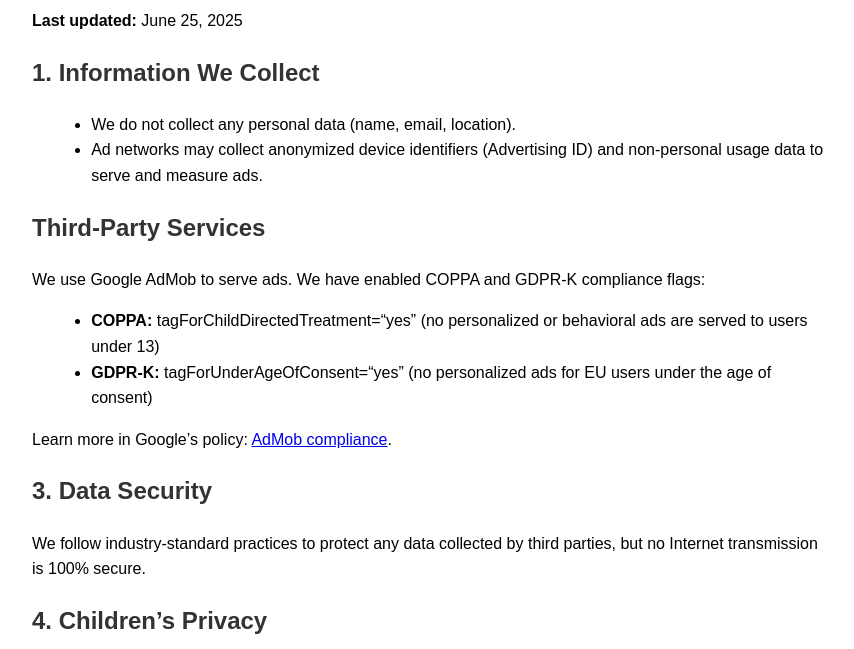
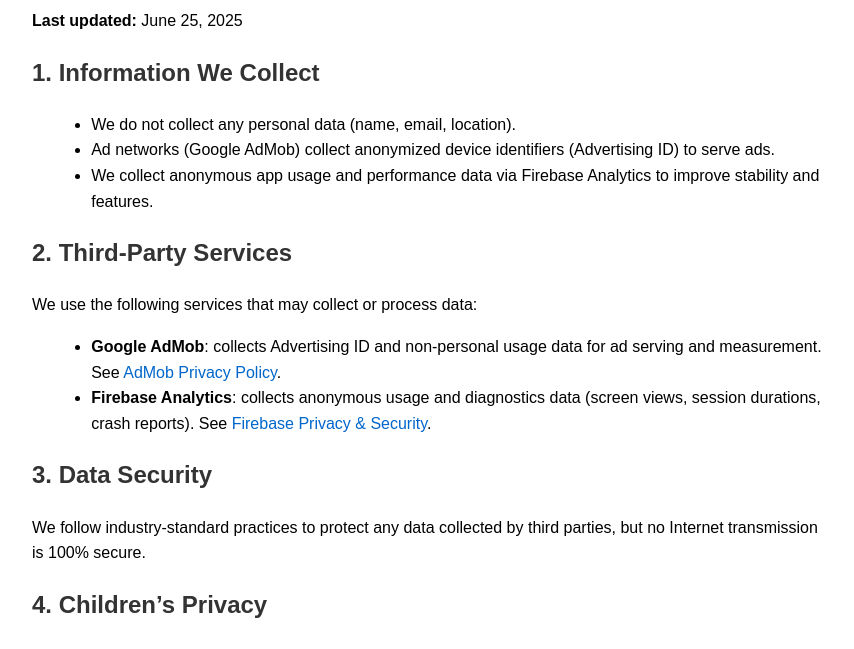
Before and after one commit to RsGinfo/RsGinfo.github.io, a plain HTML site: page privacy.html in a window 1280 px wide. Shown: the part 102-751 px from the top of the page, without its empty margins (208-1062 px from the left). Drawn offline with Linux system fonts and the light colour scheme.

Commit message:
Update privacy.html

```diff
--- a/privacy.html
+++ b/privacy.html
@@ -9,6 +9,7 @@
     h1, h2 { color: #333; }
     ul { margin-left: 1.2rem; }
     hr { border: none; border-top: 1px solid #ccc; margin: 2rem 0; }
+    a { color: #0066cc; text-decoration: none; }
   </style>
 </head>
 <body>
@@ -19,37 +20,28 @@
   <h2>1. Information We Collect</h2>
   <ul>
     <li>We do not collect any personal data (name, email, location).</li>
-    <li>Ad networks may collect anonymized device identifiers (Advertising ID) and non-personal usage data to serve and measure ads.</li>
+    <li>Ad networks (Google AdMob) collect anonymized device identifiers (Advertising ID) to serve ads.</li>
+    <li>We collect anonymous app usage and performance data via Firebase Analytics to improve stability and features.</li>
   </ul>
 
-<h2>Third-Party Services</h2>
-<p>We use Google AdMob to serve ads. We have enabled COPPA and GDPR-K compliance flags:</p>
-<ul>
-  <li>
-    <strong>COPPA:</strong> tagForChildDirectedTreatment=“yes”
-    (no personalized or behavioral ads are served to users under 13)
-  </li>
-  <li>
-    <strong>GDPR-K:</strong> tagForUnderAgeOfConsent=“yes”
-    (no personalized ads for EU users under the age of consent)
-  </li>
-</ul>
-<p>Learn more in Google’s policy: <a href="https://support.google.com/admob/answer/6307024" target="_blank">AdMob compliance</a>.</p>
+  <h2>2. Third-Party Services</h2>
+  <p>We use the following services that may collect or process data:</p>
+  <ul>
+    <li><strong>Google AdMob</strong>: collects Advertising ID and non-personal usage data for ad serving and measurement. See <a href="https://policies.google.com/privacy" target="_blank">AdMob Privacy Policy</a>.</li>
+    <li><strong>Firebase Analytics</strong>: collects anonymous usage and diagnostics data (screen views, session durations, crash reports). See <a href="https://firebase.google.com/support/privacy" target="_blank">Firebase Privacy & Security</a>.</li>
+  </ul>
 
   <h2>3. Data Security</h2>
   <p>We follow industry-standard practices to protect any data collected by third parties, but no Internet transmission is 100% secure.</p>
 
   <h2>4. Children’s Privacy</h2>
-  <p>We do not knowingly collect information from children under 13.
-  If you believe we have, please contact us and we will delete it.</p>
+  <p>We do not knowingly collect information from children under 13. If you believe we have, please contact us and we will delete it.</p>
 
   <h2>5. Changes to This Policy</h2>
-  <p>We may update this Policy.
-  We will post the “Last updated” date at the top. Please review periodically.</p>
+  <p>We may update this Policy. We will post the “Last updated” date at the top. Please review periodically.</p>
 
   <h2>6. Contact Us</h2>
-  <p>If you have questions or concerns, contact:
-  <a href="mailto:suppeyes@gmail.com">suppeyes@gmail.com</a></p>
+  <p>If you have questions or concerns, contact: <a href="mailto:suppeyes@gmail.com">suppeyes@gmail.com</a></p>
 
   <hr>
 
```
